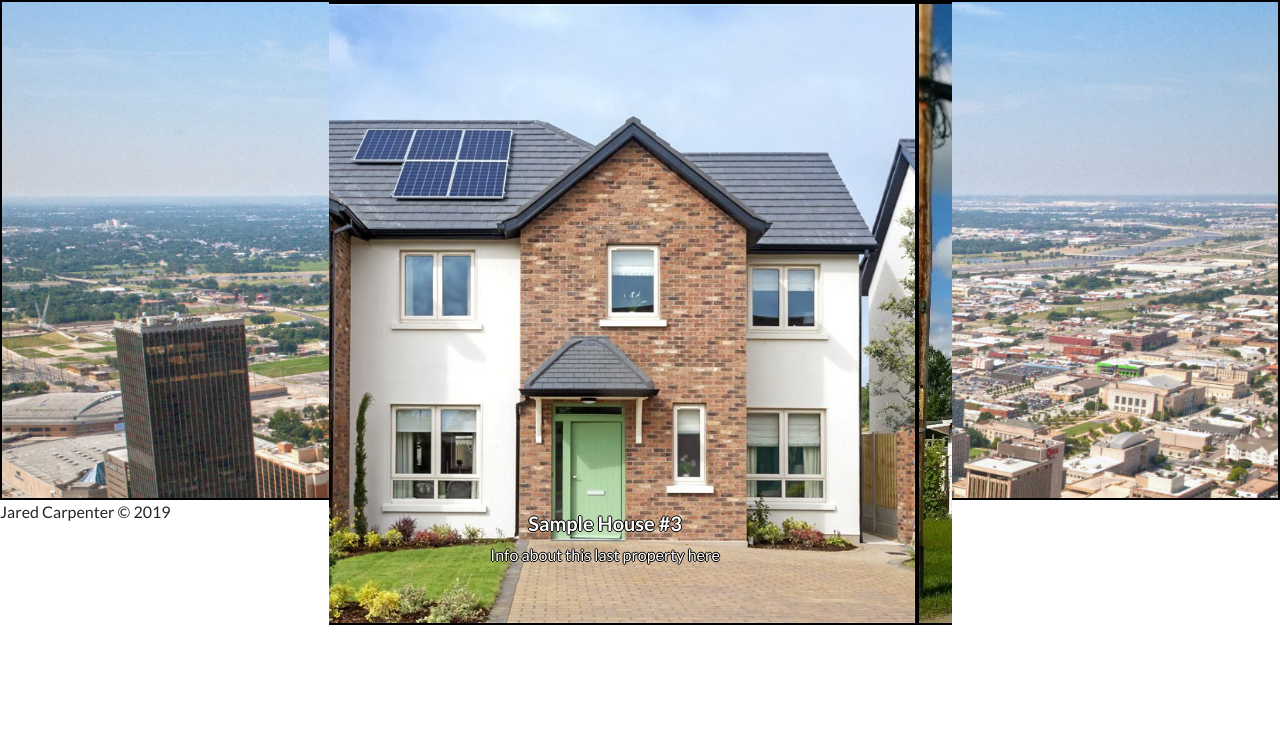
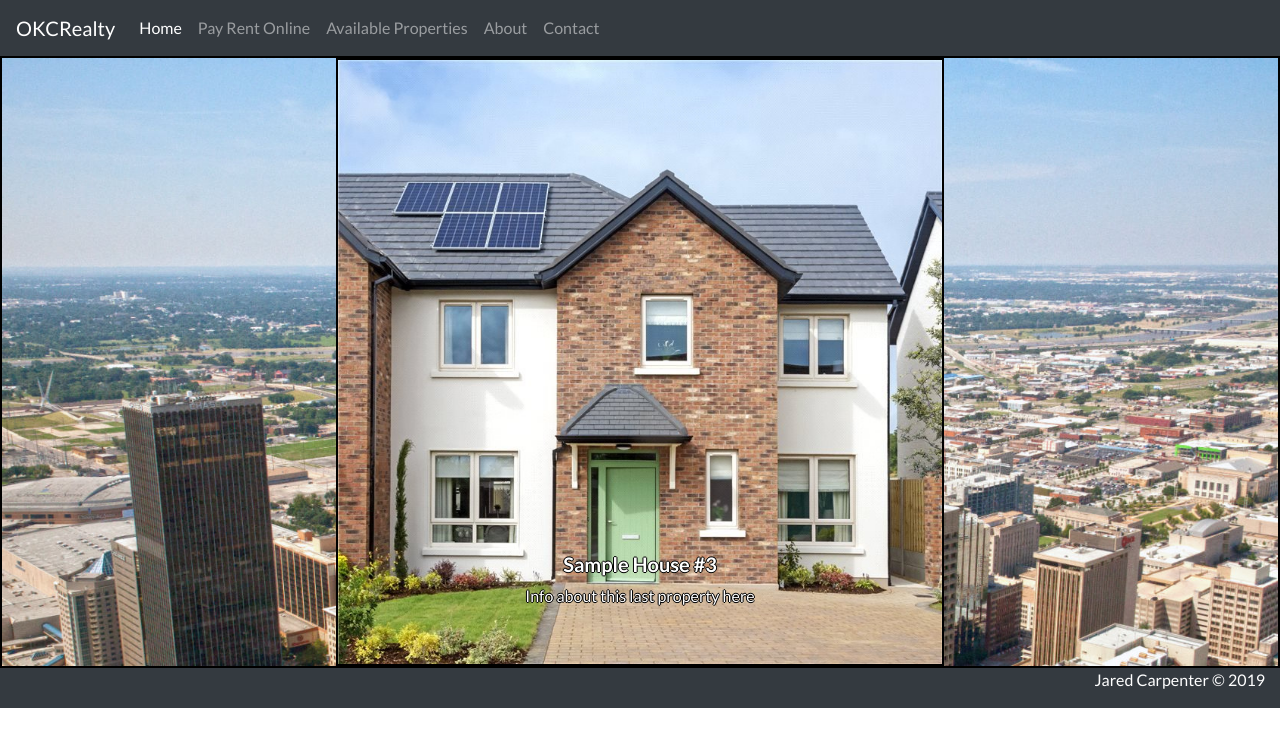
Before and after one commit to DialMforMukduk/subdomainjack, a website: page index.html in a window 1280 px wide. Drawn offline with Linux system fonts and the light colour scheme.

Commit message:
skeletal progress

```diff
--- a/css/landing-page.css
+++ b/css/landing-page.css
@@ -34,7 +34,7 @@ h6 {
   border-width: 2px;
   background-image: url("../img/okc.jpeg");
   background-color: #cccccc;
-  height: 500px;
+  width: 100%;
   background-repeat: no-repeat;
   background-size: cover;
 }
@@ -52,5 +52,5 @@ h6 {
 }
 
 #footer {
-  text-align: right;
+  color: white;
 }
--- a/index.html
+++ b/index.html
@@ -24,10 +24,28 @@
   </head>
 
   <body>
+  <!-- Navbar-->
+  <nav class="navbar navbar-expand-lg navbar-dark bg-dark">
+      <a class="navbar-brand" href="#">OKCRealty</a>
+      <button class="navbar-toggler" type="button" data-toggle="collapse" data-target="#navbarNavAltMarkup" aria-controls="navbarNavAltMarkup" aria-expanded="false" aria-label="Toggle navigation">
+        <span class="navbar-toggler-icon"></span>
+      </button>
+      <div class="collapse navbar-collapse" id="navbarNavAltMarkup">
+        <div class="navbar-nav">
+          <a class="nav-item nav-link active" href="#">Home <span class="sr-only">(current)</span></a>
+          <a class="nav-item nav-link" href="https://cozy.io/">Pay Rent Online</a>
+          <a class="nav-item nav-link" href="#">Available Properties</a>
+          <a class="nav-item nav-link" href="#">About</a>
+          <a class="nav-item nav-link" href="#">Contact</a>
+        </div>
+      </div>
+    </nav>
+
 
   <!-- Carousel -->
   <div class ="container-fluid">
-    <div class=row id="property-carousel">
+    <div class=row>
+      <div class ="col" id="property-carousel">
       <div class="col">
         <div id="carouselExampleSlidesOnly" class="carousel slide" data-ride="carousel">
           <div class="carousel-inner">
@@ -60,8 +78,10 @@
   </div>
 
   <div class="container-fluid">
-    <div class="row" id="footer">
-      <p>Jared Carpenter © 2019</p>
+    <div class="row bg-dark" id="footer">
+      <div class="col-12 justify-content-end d-flex">
+        <p>Jared Carpenter © 2019</p>
+      </div>
     </div>
   </div>
 
@@ -71,7 +91,7 @@
 
     <!-- Carousel JavaScript-->
     <script>$('.carousel').carousel({
-      interval: 200
+      interval: 2000
     })
 
     </script>
```
